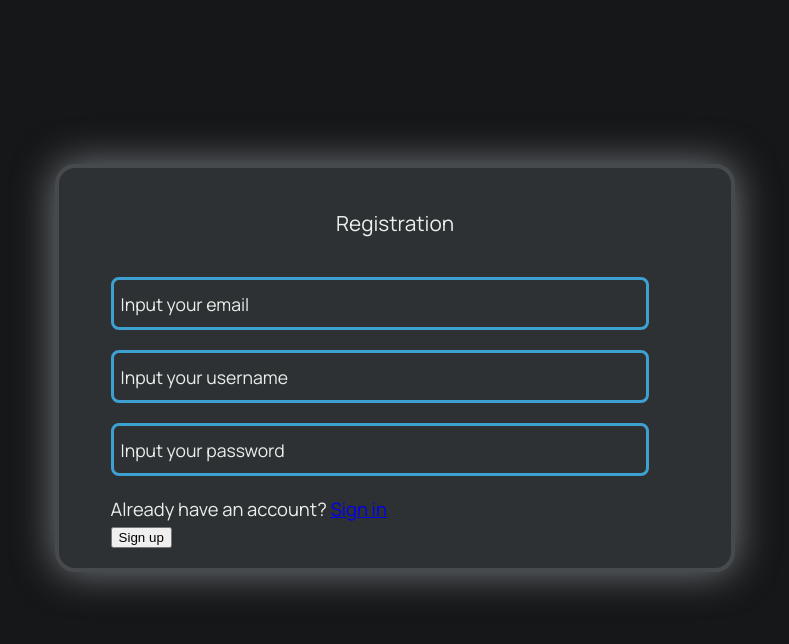
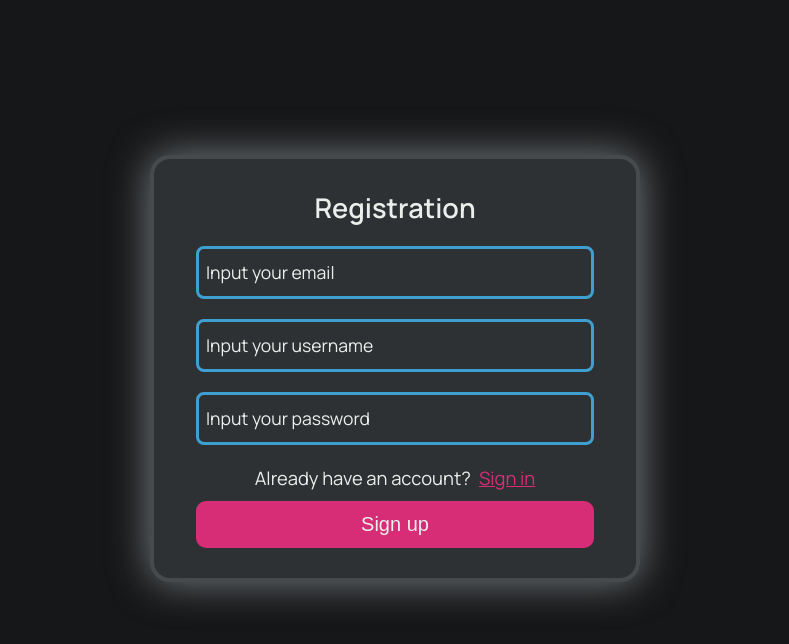
Before and after one commit to ThNeutral/messenger, a React (Vite) app in the folder client/: page /signup in a window 1280 px wide. Shown: the top 644 px of the page, without its empty margins (245-1034 px from the left). Built offline with nearby package versions, Linux system fonts and the light colour scheme.

Commit message:
Registration: made SCSS for form, started to do validation

```diff
--- a/client/src/Components/Pages/RegisterPage.tsx
+++ b/client/src/Components/Pages/RegisterPage.tsx
@@ -10,6 +10,12 @@ export const RegisterPage = () => {
   const handleEmailChange = (e : React.ChangeEvent<HTMLInputElement>) => setEmail(e.target.value);
   const navigate = useNavigate();
 
+
+  const formSubmitValidation = (email: string, username: string, password: string) : string[] => {
+    if(email.length === 0 || username.length === 0 || password.length === 0) errors.push('Fill in the fields')
+    if(username.length < 5 ) errors.push('Username must be more than 5 characters long')
+    return errors
+  }
   const handleSubmit = async (e: React.FormEvent<HTMLFormElement>) => {
     e.preventDefault();
     try {
--- a/client/src/assets/css/style.css
+++ b/client/src/assets/css/style.css
@@ -26,8 +26,8 @@ body {
 .sign-form-container {
   border: 4px solid #474a4d;
   border-radius: 20px;
-  width: 50%;
-  padding: 20px 20px;
+  width: 35%;
+  padding: 30px 20px;
   display: -webkit-box;
   display: -ms-flexbox;
   display: flex;
@@ -38,24 +38,81 @@ body {
   -webkit-box-align: center;
       -ms-flex-align: center;
           align-items: center;
+  -webkit-box-pack: center;
+      -ms-flex-pack: center;
+          justify-content: center;
+  -ms-flex-line-pack: center;
+      align-content: center;
   background-color: #2e3133;
   -webkit-box-shadow: 0px 0px 40px #787d82;
           box-shadow: 0px 0px 40px #787d82;
 }
 .sign-form-container .p-h1 {
-  font-size: 1.3rem;
+  font-size: 1.7rem;
+  font-weight: 600;
+  margin: auto;
 }
 .sign-form form {
   margin: 0;
   width: 90%;
 }
+.sign-form form button {
+  font-size: 20px;
+  margin-top: 10px;
+  width: 100%;
+  -webkit-box-pack: center;
+      -ms-flex-pack: center;
+          justify-content: center;
+  text-align: center;
+  padding: 12px 10px;
+  color: #EBEFEC;
+  background-color: #D72D77;
+  border: none;
+  border-radius: 10px;
+  -webkit-transition: -webkit-box-shadow 0.3s ease;
+  transition: -webkit-box-shadow 0.3s ease;
+  transition: box-shadow 0.3s ease;
+  transition: box-shadow 0.3s ease, -webkit-box-shadow 0.3s ease;
+}
+.sign-form form button:hover {
+  cursor: pointer;
+  -webkit-transition: -webkit-box-shadow 0.2s ease;
+  transition: -webkit-box-shadow 0.2s ease;
+  transition: box-shadow 0.2s ease;
+  transition: box-shadow 0.2s ease, -webkit-box-shadow 0.2s ease;
+  -webkit-box-shadow: 0px 0px 10px #df5893;
+          box-shadow: 0px 0px 10px #df5893;
+}
 .sign-form form p {
   margin: 0;
+  display: -webkit-box;
+  display: -ms-flexbox;
+  display: flex;
+  -webkit-box-pack: center;
+      -ms-flex-pack: center;
+          justify-content: center;
+}
+.sign-form form p a {
+  margin-left: 8px;
+  color: #D72D77;
+  -webkit-transition: color 0.3ms ease;
+  transition: color 0.3ms ease;
+}
+.sign-form form p a:hover {
+  color: #df5893;
+  -webkit-transition: color 0.3s ease;
+  transition: color 0.3s ease;
 }
 .sign-form form .input-container {
   position: relative;
   margin: 20px 0;
   width: 100%;
+  display: -webkit-box;
+  display: -ms-flexbox;
+  display: flex;
+  -webkit-box-pack: center;
+      -ms-flex-pack: center;
+          justify-content: center;
 }
 .sign-form form .input-container label {
   position: absolute;
@@ -71,7 +128,7 @@ body {
   pointer-events: none;
 }
 .sign-form form .input-container input {
-  width: 90%;
+  width: 100%;
   font-size: 1.1rem;
   border-radius: 8px;
   padding: 13px 10px;
--- a/client/src/assets/scss/style.scss
+++ b/client/src/assets/scss/style.scss
@@ -16,28 +16,63 @@ body {
     &-container{
         border: 4px solid lighten(#161718, 20%);
         border-radius: 20px;
-        width: 50%;
-        padding: 20px 20px;
+        width: 35%;
+        padding: 30px 20px;
         display: flex;
         flex-direction: column;
         align-items: center;
+        justify-content: center;
+        align-content: center;
         background-color: lighten(#161718, 10%);
         box-shadow: 0px 0px 40px lighten(#161718, 40%);
         .p-h1 {
-            font-size: 1.3rem;
+            font-size: 1.7rem;
+            font-weight: 600;
+            margin: auto;
         }
     }
     form {
         margin: 0;
         width: 90%;
+
+        button {
+            font-size: 20px;
+            margin-top: 10px;
+            width: 100%;
+            justify-content: center;
+            text-align: center;
+            padding: 12px 10px;
+            color: #EBEFEC;
+            background-color: #D72D77;
+            border: none;
+            border-radius: 10px;
+            transition: box-shadow 0.3s ease;
+            &:hover {
+                cursor: pointer;
+                transition: box-shadow 0.2s ease;
+                box-shadow: 0px 0px 10px lighten(#D72D77, 10%);
+            }
+        }
         p {
             margin: 0;
-
+            display: flex;
+            justify-content: center;
+            a {
+                margin-left: 8px;
+                color:#D72D77;
+                transition: color 0.3ms ease;
+                &:hover {
+                    color: lighten( #D72D77, 10%);
+                    transition: color 0.3s ease;
+                }
+            }
         }
         .input-container {
             position: relative;
             margin: 20px 0;
             width: 100%;
+            display: flex;
+            justify-content: center;
             label {
                 position: absolute;
                 top: 50%;
@@ -49,7 +84,7 @@ body {
                 pointer-events: none;
             }
             input {
-                width: 90%;
+                width: 100%;
                 font-size: 1.1rem;
                 border-radius: 8px;
                 padding: 13px 10px;
```
Also changed, not shown: client/src/assets/css/style.min.css.
